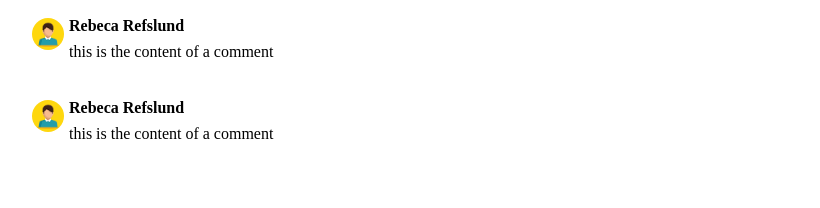
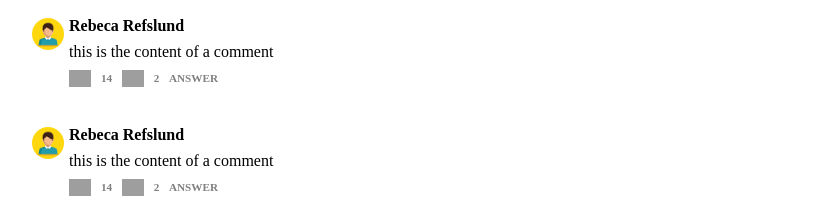
Before and after one commit to sojip/youtube_front, a plain HTML site: page index.html in a window 1280 px wide. Shown: the part 1144-1352 px from the top of the page, without its empty margins (32-852 px from the left). Before the commit the page ends 1301 px from the top, so only its background shows below. Drawn offline with nearby package versions, Linux system fonts and the light colour scheme; grey boxes are pictures that could not be loaded.

Commit message:
added likes to comments

```diff
--- a/index.html
+++ b/index.html
@@ -137,6 +137,19 @@
             <div class="commentInfos">
               <h3>Rebeca Refslund</h3>
               <p>this is the content of a comment</p>
+              <div class="commentLikes">
+              <img
+                class="icon"
+                src="https://img.icons8.com/material-outlined/48/000000/facebook-like--v1.png"
+              />
+              <span>14</span>
+              <img
+                class="icon"
+                src="https://img.icons8.com/windows/64/000000/thumbs-down.png"
+              />
+              <span>2</span>
+              <span class="icon">ANSWER</span>
+            </div>
             </div>
           </div>
           <div class="comment">
@@ -144,6 +157,19 @@
             <div class="commentInfos">
               <h3>Rebeca Refslund</h3>
               <p>this is the content of a comment</p>
+               <div class="commentLikes">
+              <img
+                class="icon"
+                src="https://img.icons8.com/material-outlined/48/000000/facebook-like--v1.png"
+              />
+              <span>14</span>
+              <img
+                class="icon"
+                src="https://img.icons8.com/windows/64/000000/thumbs-down.png"
+              />
+              <span>2</span>
+              <span class="icon">ANSWER</span>
+            </div>
             </div>
           </div>
         </div>
@@ -184,6 +210,7 @@
             </div>
           </div>
 
+
       </aside>
     </div>
 
--- a/style.css
+++ b/style.css
@@ -354,6 +354,16 @@ iframe {
   margin-top: 30px;
 }
 
+.commentLikes {
+  display: flex;
+  align-items: center;
+  gap: 0.6rem;
+  font-size: 0.7rem;
+  color: gray;
+  font-weight: bold;
+  margin-top: 10px;
+}
+
 #sort {
   margin-left: 2em;
 }
@@ -428,6 +438,7 @@ form input:focus {
   height: 120px;
   display: flex;
   gap: 1em;
+  cursor: pointer;
 }
 
 .recThumbnail {
```
